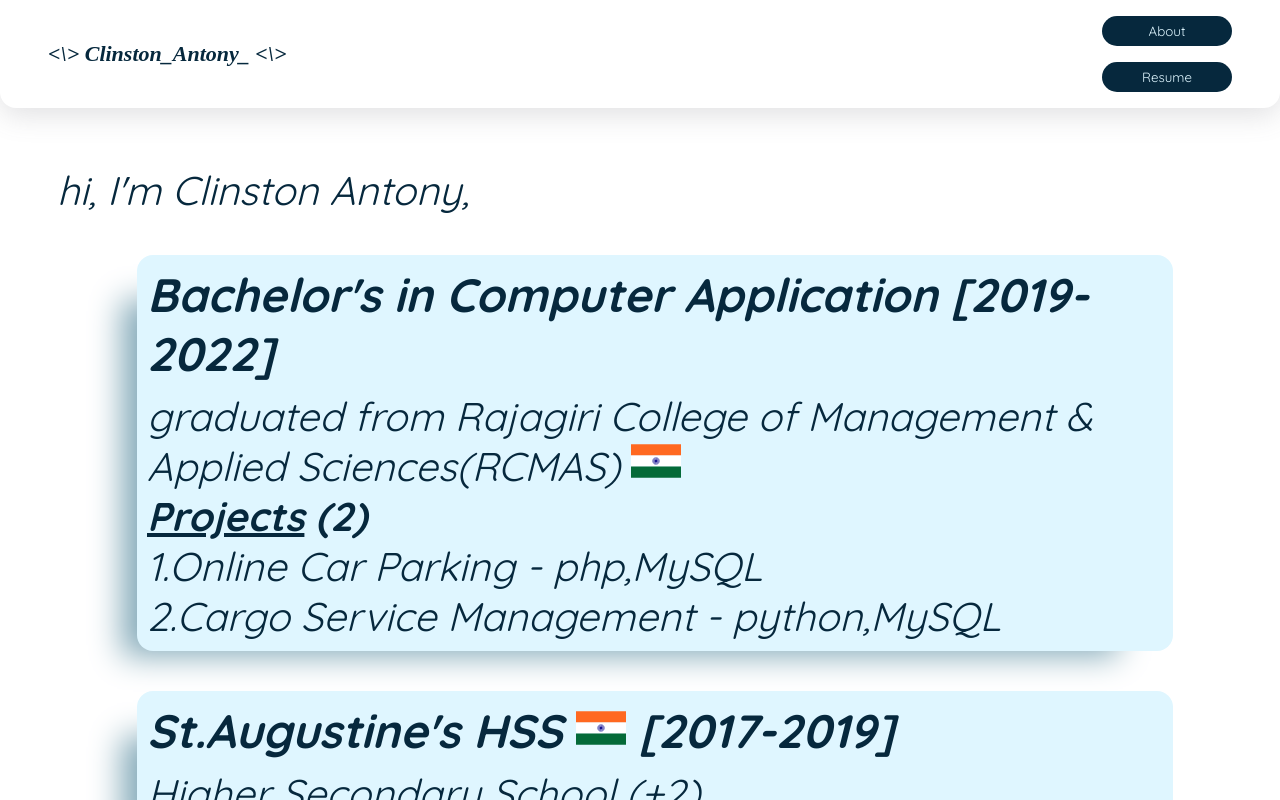
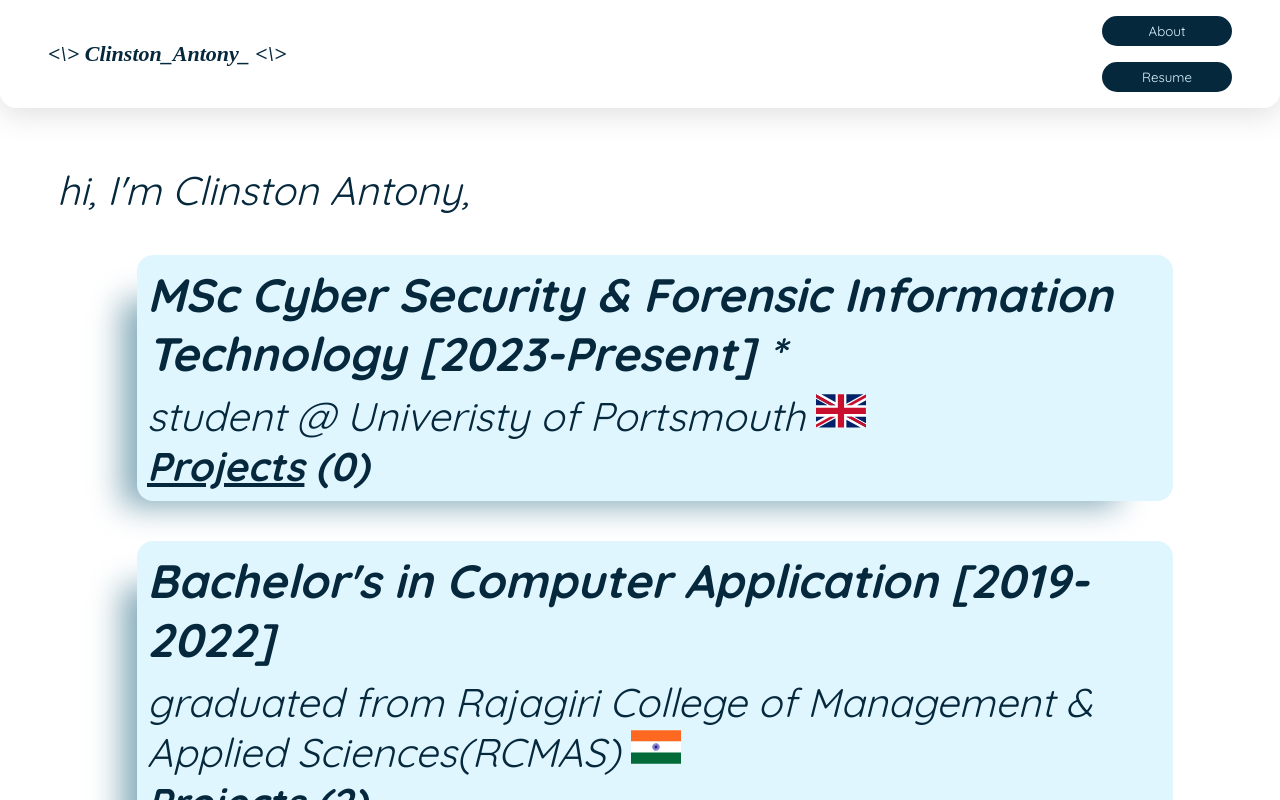
Before and after one commit to mrat0m/portfolio, a React (Create React App) app: page /about in a window 1280 px wide. Shown: the top 800 px of the page. Built offline with nearby package versions, Linux system fonts and the light colour scheme.

Commit message:
updated Current About

```diff
--- a/src/about.jsx
+++ b/src/about.jsx
@@ -104,15 +104,15 @@ const About = () => {
             {/* <img src={waving} alt="" style={{margin: '0rem 0rem 0rem 1rem'}}/>  */}
             {/* I'm Clinston Antony, */}
 
-            {/* <div className="entry">
+            <div className="entry">
                 <h3 className='entryHeading'>MSc Cyber Security {"&"} Forensic Information Technology <i> [2023-Present] *</i></h3>
                 student @ Univeristy of Portsmouth <GB title="United Kingdom" className="icon" />
                 <br />
                 <b><u>Projects</u> (0)</b>
-                <div className="projects">
+                {/* <div className="projects">
                     *No Projects*
-                </div>
-            </div> */}
+                </div> */}
+            </div>
             <div className="entry">
                 <h3 className='entryHeading'>Bachelor's in Computer Application <i> [2019-2022] </i></h3>
                 graduated from Rajagiri College of Management & Applied Sciences(RCMAS) <IN title="India" className="icon" />
```
